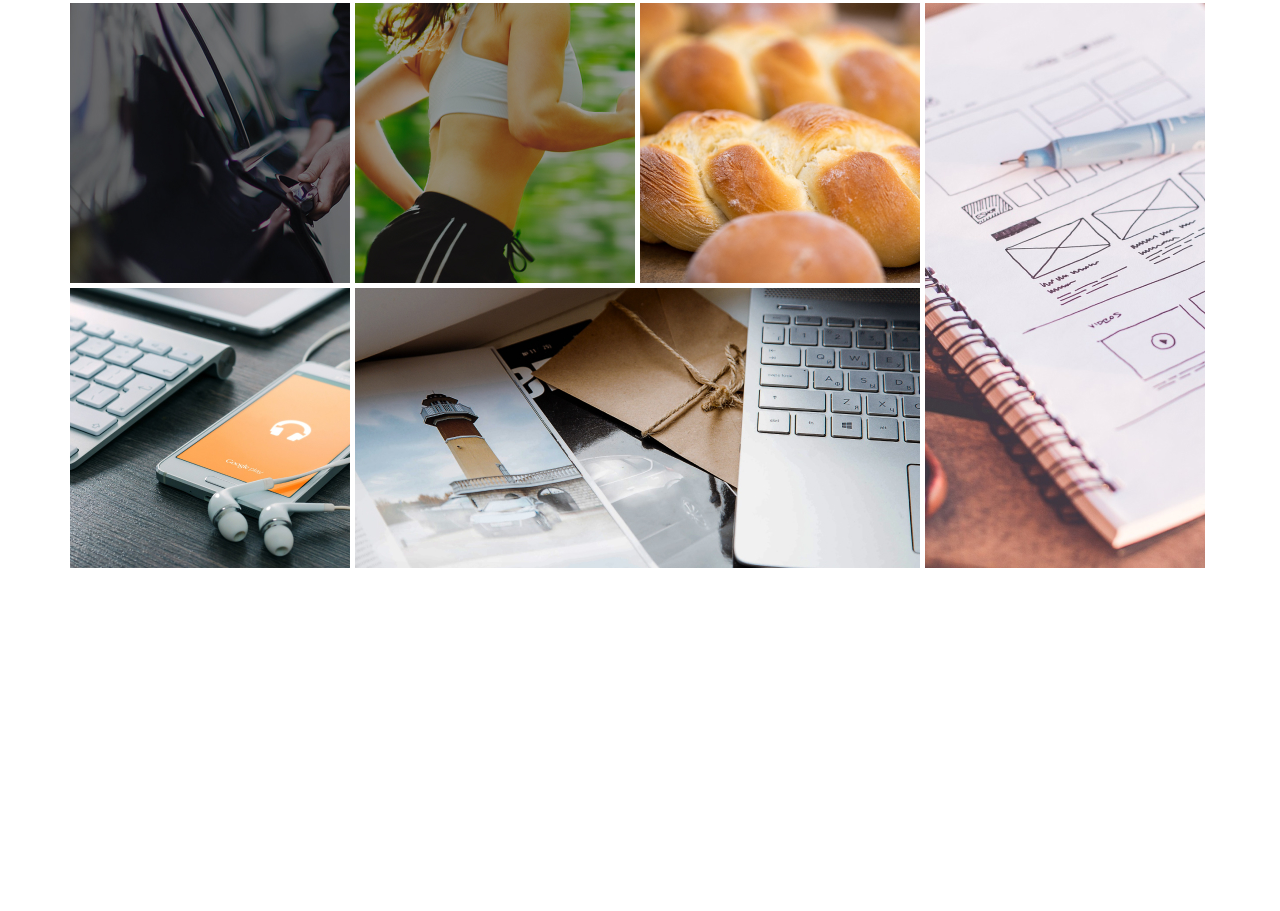
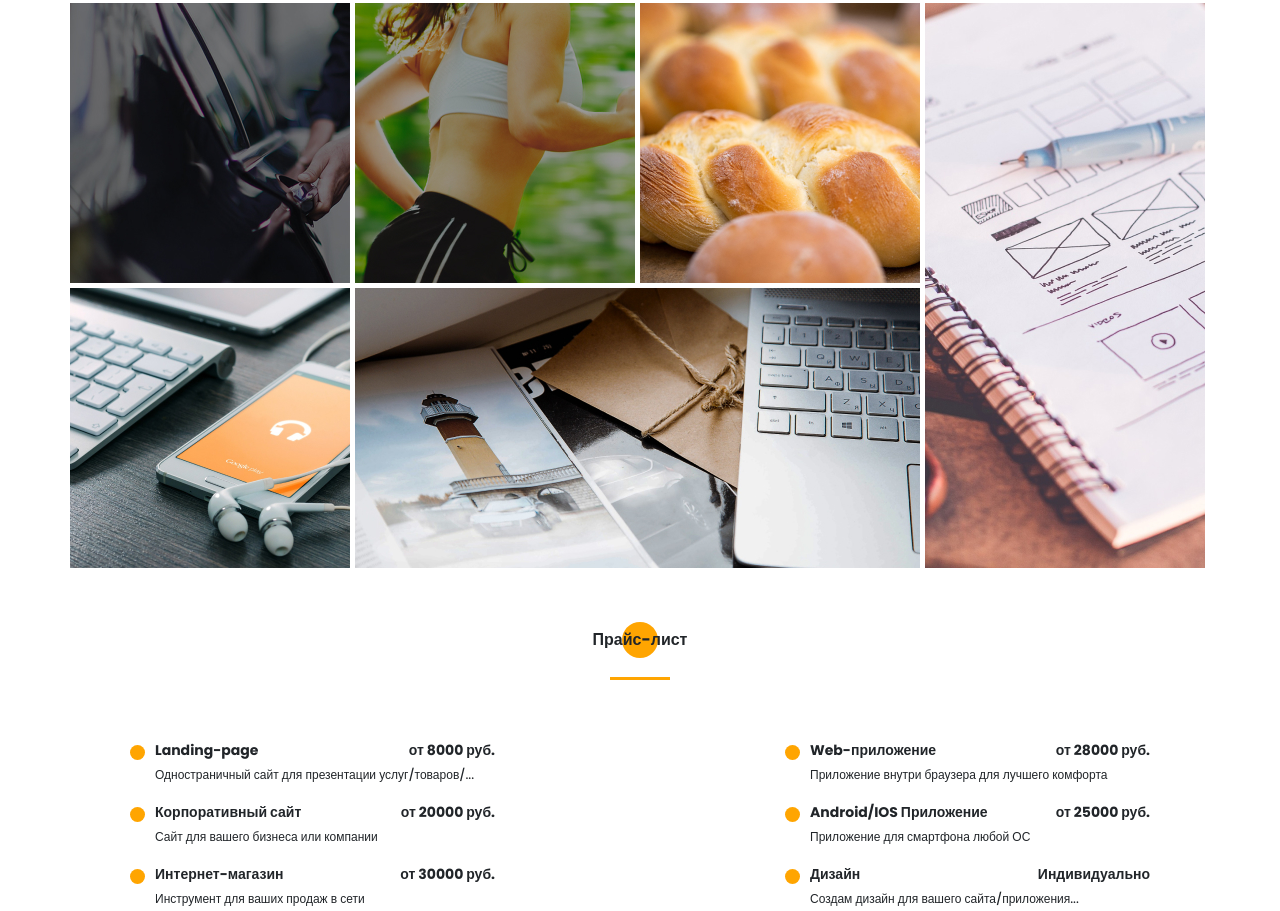
Before and after one commit to PavelShep/Portfolio, a website: page src/index.html in a window 1280 px wide. Shown: the part 3690-4601 px from the top of the page. Before the commit the page ends 4258 px from the top, so only its background shows below. Drawn offline with nearby package versions, Linux system fonts and the light colour scheme; files that its build step writes are made by us from their sources; files whose address does not match are found by name.

Commit message:
add section price

```diff
--- a/src/index.html
+++ b/src/index.html
@@ -410,6 +410,57 @@
         </div>
     </section>
 
+    <section class="price">
+        <div class="container">
+            <h2 class="title title_fz16 title__section-title">Прайс-лист</h2>
+            <div class="divider"></div>
+
+            <div class="price__wrapper">
+                <div class="price__item">
+                    <div class="price__type">Landing-page</div>
+                    <div class="price__count">от 8000 руб.</div>
+                    <div class="price__descr">
+                        Одностраничный сайт для презентации услуг/товаров/...
+                    </div>
+                </div>
+                <div class="price__item">
+                    <div class="price__type">Web-приложение</div>
+                    <div class="price__count">от 28000 руб.</div>
+                    <div class="price__descr">
+                        Приложение внутри браузера для лучшего комфорта
+                    </div>
+                </div>
+                <div class="price__item">
+                    <div class="price__type">Корпоративный сайт</div>
+                    <div class="price__count">от 20000 руб.</div>
+                    <div class="price__descr">
+                        Сайт для вашего бизнеса или компании
+                    </div>
+                </div>
+                <div class="price__item">
+                    <div class="price__type">Android/IOS Приложение</div>
+                    <div class="price__count">от 25000 руб.</div>
+                    <div class="price__descr">
+                        Приложение для смартфона любой ОС
+                    </div>
+                </div>
+                <div class="price__item">
+                    <div class="price__type">Интернет-магазин</div>
+                    <div class="price__count">от 30000 руб.</div>
+                    <div class="price__descr">
+                        Инструмент для ваших продаж в сети
+                    </div>
+                </div>
+                <div class="price__item">
+                    <div class="price__type">Дизайн</div>
+                    <div class="price__count">Индивидуально</div>
+                    <div class="price__descr">
+                        Создам дизайн для вашего сайта/приложения...
+                    </div>
+                </div>
+            </div>
+        </div>
+    </section>
     <script src="js/script.js"></script>
 </body>
 
--- /dev/null
+++ b/src/sass/blocks/_price.scss
@@ -0,0 +1,41 @@
+.price {
+    padding-top: 60px;
+    &__wrapper {
+        margin-top: 60px;
+        padding: 0 60px;
+        display: grid;
+        grid-template: repeat(3, minmax(45px, auto)) / repeat(2, 365px);
+        grid-auto-rows: minmax(45px, auto);
+        row-gap: 15px;
+        justify-content: space-between;
+    }
+    &__item {
+        position: relative;
+        display: grid;
+        grid-template: repeat(2, minmax(21px, auto)) / repeat(2, auto);
+        row-gap: 5px;
+        padding-left: 25px;
+        &:before {
+            content: '';
+            width: 15px;
+            height: 15px;
+            background-color: $main-color;
+            border-radius: 100%;
+            position: absolute;
+            top: 5px;
+        }
+    }
+    &__type, &__count {
+        font-weight: bold;
+        font-size: 14px;
+        line-height: 21px;
+    }
+    &__count {
+        justify-self: end;
+    }
+    &__descr {
+        grid-column: 1 / 3;
+        font-size: 12px;
+        line-height: 18px;
+    }
+}
--- a/src/sass/style.scss
+++ b/src/sass/style.scss
@@ -31,3 +31,4 @@
 @import 'blocks/resume';
 @import 'blocks/skills';
 @import 'blocks/portfolio';
+@import 'blocks/price';
```
Also changed, not shown: dist/css/style.min.css, dist/index.html.
